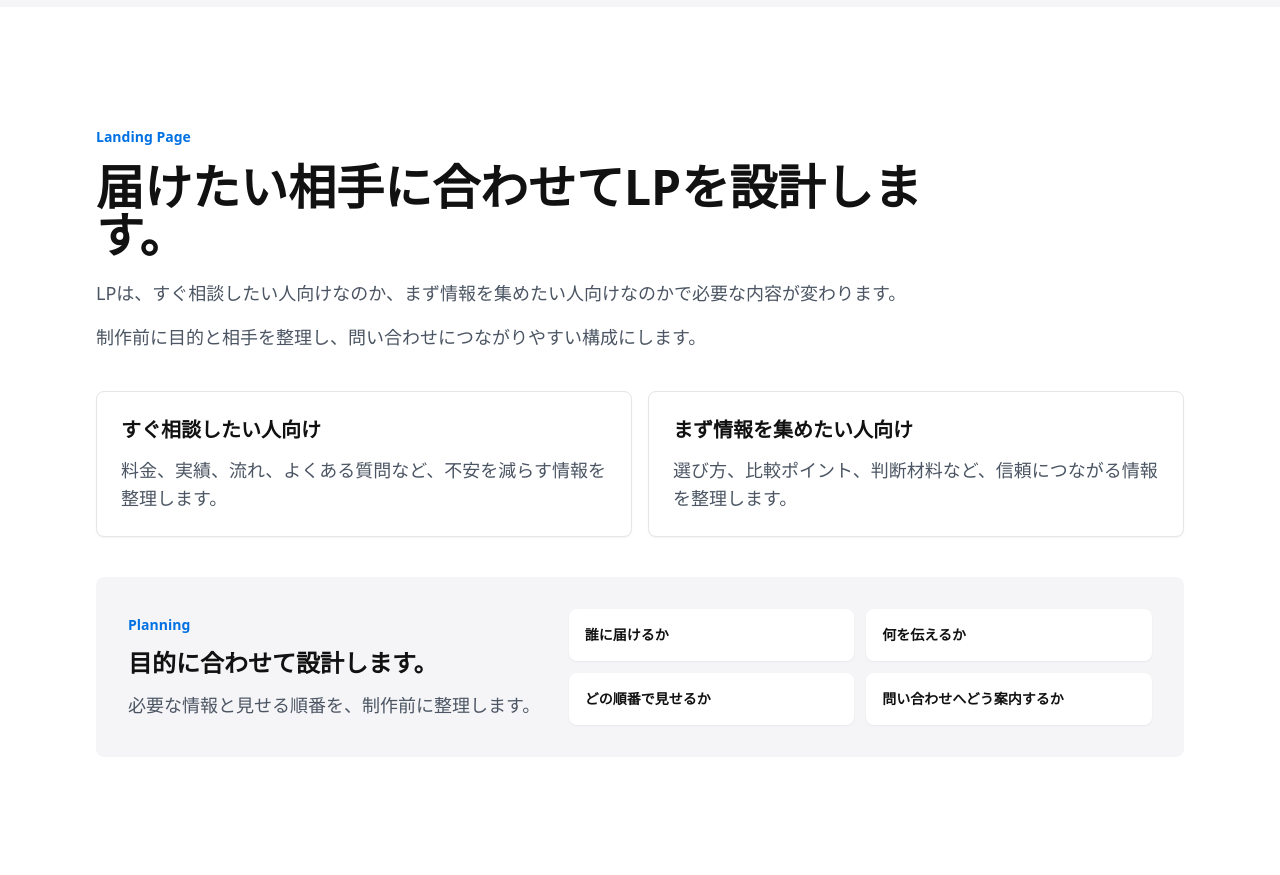
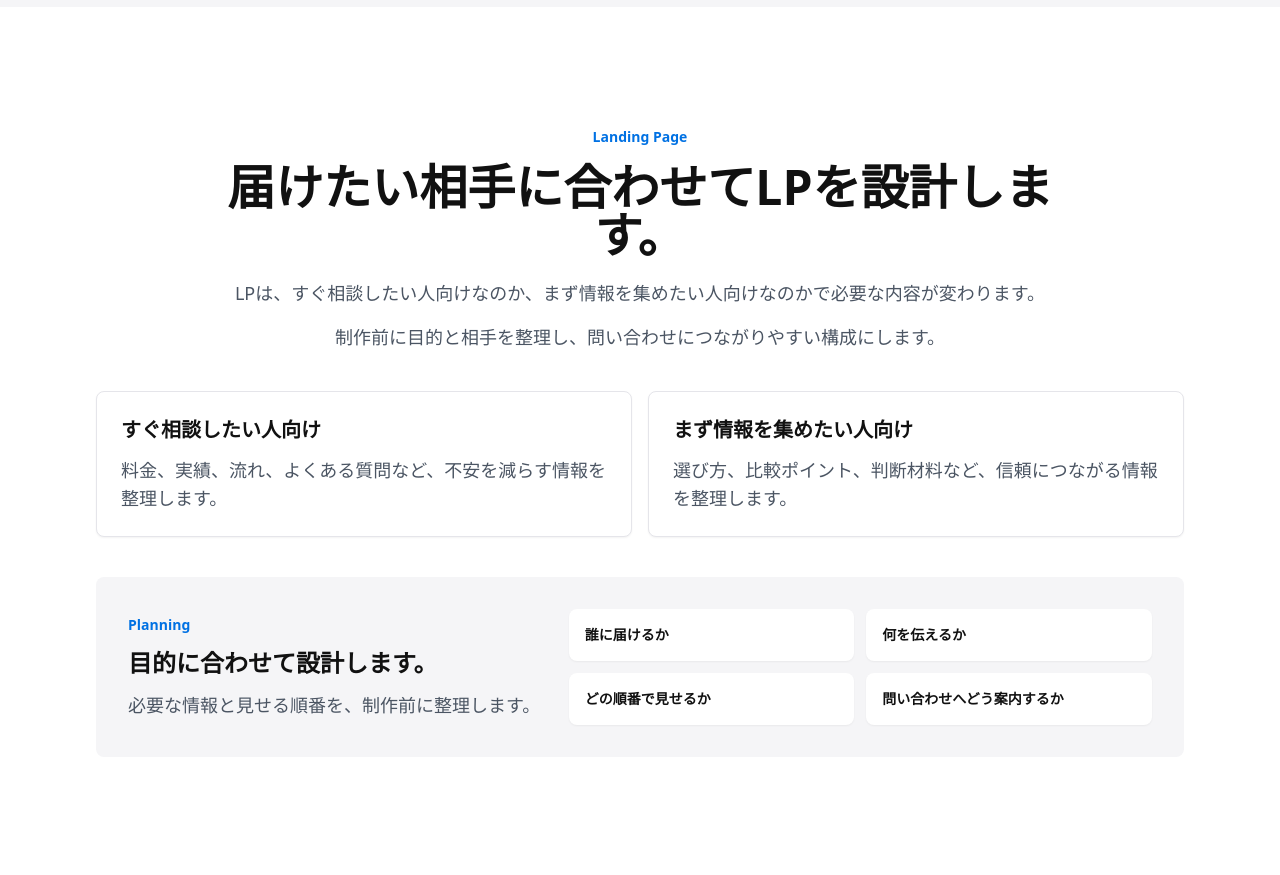
Before and after one commit to iwamitsuco/officialSite, a Next.js app: page /services/website in a window 1280 px wide. Shown: the part 3320-4195 px from the top of the page. Built offline with nearby package versions, Linux system fonts and the light colour scheme.

Commit message:
Center LP strategy intro

```diff
--- a/components/sections/ServiceDetailPage.tsx
+++ b/components/sections/ServiceDetailPage.tsx
@@ -523,7 +523,7 @@ function LandingPageStrategySection() {
   return (
     <section className="section-space">
       <div className="container-site">
-        <div className="max-w-4xl">
+        <div className="mx-auto max-w-4xl text-center">
           <p className="eyebrow">Landing Page</p>
           <h2 className="mt-4 text-3xl font-semibold leading-[1.22] [overflow-wrap:anywhere] md:text-5xl">届けたい相手に合わせてLPを設計します。</h2>
           <p className="lead mt-5">
```
